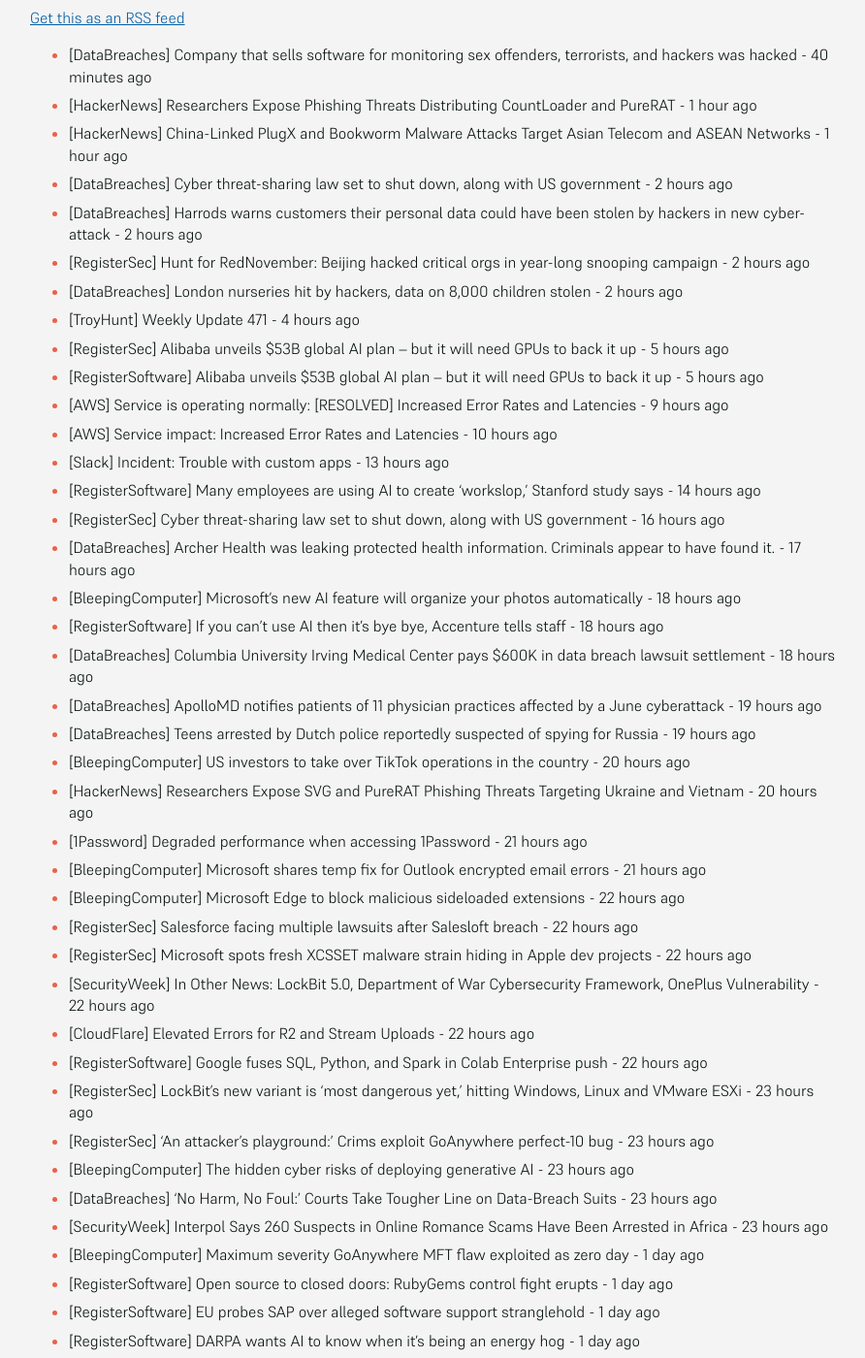
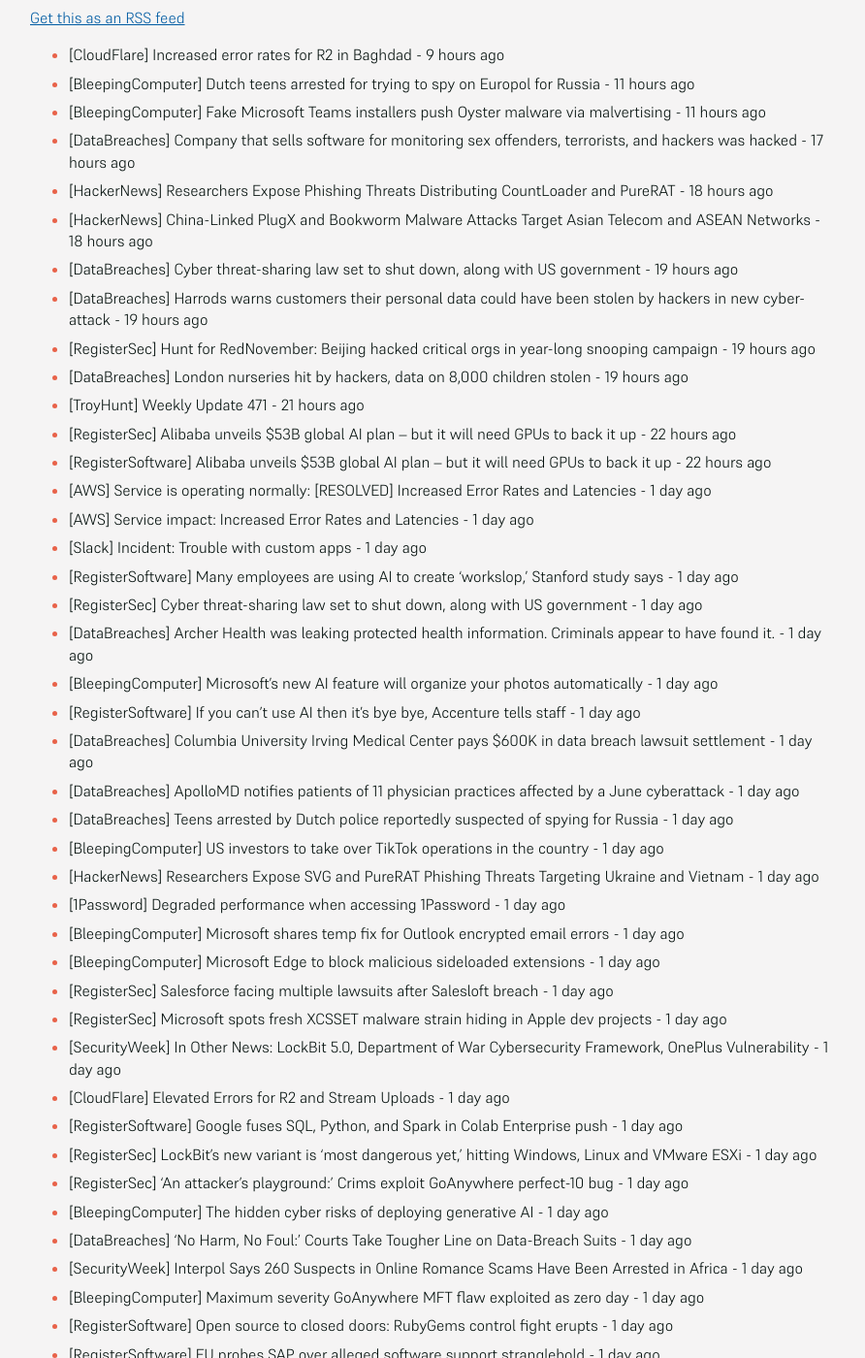
Before and after one commit to SecOpsNews/news, a Jekyll site: the page built from index.md, in a window 1280 px wide and 1400 px high, scrolled down 229 px. Shown: the whole window at 97% size, without its empty margins (193-1085 px from the left). Built offline with Jekyll 4.4.1, drawn with Linux system fonts in a browser that asks for light colours; some of the changed text lies outside the part shown.

Commit message:
New Feed

```diff
--- a/index.md
+++ b/index.md
@@ -9,42 +9,45 @@ description: Latest Updates
 
 <!-- SecOps start -->
 
-- [DataBreaches] Company that sells software for monitoring sex offenders, terrorists, and hackers was hacked - 40 minutes ago
-- [HackerNews] Researchers Expose Phishing Threats Distributing CountLoader and PureRAT - 1 hour ago
-- [HackerNews] China-Linked PlugX and Bookworm Malware Attacks Target Asian Telecom and ASEAN Networks - 1 hour ago
-- [DataBreaches] Cyber threat-sharing law set to shut down, along with US government - 2 hours ago
-- [DataBreaches] Harrods warns customers their personal data could have been stolen by hackers in new cyber-attack - 2 hours ago
-- [RegisterSec] Hunt for RedNovember: Beijing hacked critical orgs in year-long snooping campaign - 2 hours ago
-- [DataBreaches] London nurseries hit by hackers, data on 8,000 children stolen - 2 hours ago
-- [TroyHunt] Weekly Update 471 - 4 hours ago
-- [RegisterSec] Alibaba unveils $53B global AI plan – but it will need GPUs to back it up - 5 hours ago
-- [RegisterSoftware] Alibaba unveils $53B global AI plan – but it will need GPUs to back it up - 5 hours ago
-- [AWS] Service is operating normally: [RESOLVED] Increased Error Rates and Latencies - 9 hours ago
-- [AWS] Service impact: Increased Error Rates and Latencies - 10 hours ago
-- [Slack] Incident: Trouble with custom apps - 13 hours ago
-- [RegisterSoftware] Many employees are using AI to create 'workslop,' Stanford study says - 14 hours ago
-- [RegisterSec] Cyber threat-sharing law set to shut down, along with US government - 16 hours ago
-- [DataBreaches] Archer Health was leaking protected health information. Criminals appear to have found it. - 17 hours ago
-- [BleepingComputer] Microsoft’s new AI feature will organize your photos automatically - 18 hours ago
-- [RegisterSoftware] If you can't use AI then it's bye bye, Accenture tells staff - 18 hours ago
-- [DataBreaches] Columbia University Irving Medical Center pays $600K in data breach lawsuit settlement - 18 hours ago
-- [DataBreaches] ApolloMD notifies patients of 11 physician practices affected by a June cyberattack - 19 hours ago
-- [DataBreaches] Teens arrested by Dutch police reportedly suspected of spying for Russia - 19 hours ago
-- [BleepingComputer] US investors to take over TikTok operations in the country - 20 hours ago
-- [HackerNews] Researchers Expose SVG and PureRAT Phishing Threats Targeting Ukraine and Vietnam - 20 hours ago
-- [1Password] Degraded performance when accessing 1Password - 21 hours ago
-- [BleepingComputer] Microsoft shares temp fix for Outlook encrypted email errors - 21 hours ago
-- [BleepingComputer] Microsoft Edge to block malicious sideloaded extensions - 22 hours ago
-- [RegisterSec] Salesforce facing multiple lawsuits after Salesloft breach - 22 hours ago
-- [RegisterSec] Microsoft spots fresh XCSSET malware strain hiding in Apple dev projects - 22 hours ago
-- [SecurityWeek] In Other News: LockBit 5.0, Department of War Cybersecurity Framework, OnePlus Vulnerability - 22 hours ago
-- [CloudFlare] Elevated Errors for R2 and Stream Uploads - 22 hours ago
-- [RegisterSoftware] Google fuses SQL, Python, and Spark in Colab Enterprise push - 22 hours ago
-- [RegisterSec] LockBit's new variant is 'most dangerous yet,' hitting Windows, Linux and VMware ESXi - 23 hours ago
-- [RegisterSec] ‘An attacker's playground:’ Crims exploit GoAnywhere perfect-10 bug - 23 hours ago
-- [BleepingComputer] The hidden cyber risks of deploying generative AI - 23 hours ago
-- [DataBreaches] ‘No Harm, No Foul:’ Courts Take Tougher Line on Data-Breach Suits - 23 hours ago
-- [SecurityWeek] Interpol Says 260 Suspects in Online Romance Scams Have Been Arrested in Africa - 23 hours ago
+- [CloudFlare] Increased error rates for R2 in Baghdad - 9 hours ago
+- [BleepingComputer] Dutch teens arrested for trying to spy on Europol for Russia - 11 hours ago
+- [BleepingComputer] Fake Microsoft Teams installers push Oyster malware via malvertising - 11 hours ago
+- [DataBreaches] Company that sells software for monitoring sex offenders, terrorists, and hackers was hacked - 17 hours ago
+- [HackerNews] Researchers Expose Phishing Threats Distributing CountLoader and PureRAT - 18 hours ago
+- [HackerNews] China-Linked PlugX and Bookworm Malware Attacks Target Asian Telecom and ASEAN Networks - 18 hours ago
+- [DataBreaches] Cyber threat-sharing law set to shut down, along with US government - 19 hours ago
+- [DataBreaches] Harrods warns customers their personal data could have been stolen by hackers in new cyber-attack - 19 hours ago
+- [RegisterSec] Hunt for RedNovember: Beijing hacked critical orgs in year-long snooping campaign - 19 hours ago
+- [DataBreaches] London nurseries hit by hackers, data on 8,000 children stolen - 19 hours ago
+- [TroyHunt] Weekly Update 471 - 21 hours ago
+- [RegisterSec] Alibaba unveils $53B global AI plan – but it will need GPUs to back it up - 22 hours ago
+- [RegisterSoftware] Alibaba unveils $53B global AI plan – but it will need GPUs to back it up - 22 hours ago
+- [AWS] Service is operating normally: [RESOLVED] Increased Error Rates and Latencies - 1 day ago
+- [AWS] Service impact: Increased Error Rates and Latencies - 1 day ago
+- [Slack] Incident: Trouble with custom apps - 1 day ago
+- [RegisterSoftware] Many employees are using AI to create 'workslop,' Stanford study says - 1 day ago
+- [RegisterSec] Cyber threat-sharing law set to shut down, along with US government - 1 day ago
+- [DataBreaches] Archer Health was leaking protected health information. Criminals appear to have found it. - 1 day ago
+- [BleepingComputer] Microsoft’s new AI feature will organize your photos automatically - 1 day ago
+- [RegisterSoftware] If you can't use AI then it's bye bye, Accenture tells staff - 1 day ago
+- [DataBreaches] Columbia University Irving Medical Center pays $600K in data breach lawsuit settlement - 1 day ago
+- [DataBreaches] ApolloMD notifies patients of 11 physician practices affected by a June cyberattack - 1 day ago
+- [DataBreaches] Teens arrested by Dutch police reportedly suspected of spying for Russia - 1 day ago
+- [BleepingComputer] US investors to take over TikTok operations in the country - 1 day ago
+- [HackerNews] Researchers Expose SVG and PureRAT Phishing Threats Targeting Ukraine and Vietnam - 1 day ago
+- [1Password] Degraded performance when accessing 1Password - 1 day ago
+- [BleepingComputer] Microsoft shares temp fix for Outlook encrypted email errors - 1 day ago
+- [BleepingComputer] Microsoft Edge to block malicious sideloaded extensions - 1 day ago
+- [RegisterSec] Salesforce facing multiple lawsuits after Salesloft breach - 1 day ago
+- [RegisterSec] Microsoft spots fresh XCSSET malware strain hiding in Apple dev projects - 1 day ago
+- [SecurityWeek] In Other News: LockBit 5.0, Department of War Cybersecurity Framework, OnePlus Vulnerability - 1 day ago
+- [CloudFlare] Elevated Errors for R2 and Stream Uploads - 1 day ago
+- [RegisterSoftware] Google fuses SQL, Python, and Spark in Colab Enterprise push - 1 day ago
+- [RegisterSec] LockBit's new variant is 'most dangerous yet,' hitting Windows, Linux and VMware ESXi - 1 day ago
+- [RegisterSec] ‘An attacker's playground:’ Crims exploit GoAnywhere perfect-10 bug - 1 day ago
+- [BleepingComputer] The hidden cyber risks of deploying generative AI - 1 day ago
+- [DataBreaches] ‘No Harm, No Foul:’ Courts Take Tougher Line on Data-Breach Suits - 1 day ago
+- [SecurityWeek] Interpol Says 260 Suspects in Online Romance Scams Have Been Arrested in Africa - 1 day ago
 - [BleepingComputer] Maximum severity GoAnywhere MFT flaw exploited as zero day - 1 day ago
 - [RegisterSoftware] Open source to closed doors: RubyGems control fight erupts - 1 day ago
 - [RegisterSoftware] EU probes SAP over alleged software support stranglehold - 1 day ago
@@ -101,50 +104,6 @@ description: Latest Updates
 - [CloudFlare] Cloudflare Workers Issues - 1 day ago
 - [RegisterSoftware] Just using open source software isn't radical any more. Europe needs to dig deeper - 1 day ago
 - [SecurityWeek] Cisco Firewall Zero-Days Exploited in China-Linked ArcaneDoor Attacks - 1 day ago
-- [HackerNews] Cisco ASA Firewall Zero-Day Exploits Deploy RayInitiator and LINE VIPER Malware - 1 day ago
-- [AWS] Service is operating normally: [RESOLVED] SQS Increased API Error Rates - 1 day ago
-- [FullDisclosure] SEC Consult SA-20250925-0 :: Multiple Vulnerabilities in iMonitorSoft EAM employee monitoring #CVE-2025-10540 #CVE-2025-10541 #CVE-2025-10542 - 1 day ago
-- [RegisterSoftware] Google to merge Android and ChromeOS in 2026, because AI - 1 day ago
-- [FullDisclosure] xpra server information disclosure - 1 day ago
-- [FullDisclosure] CyberDanube Security Research 20250909-0 | Cross-Site Scripting in Schneider ATV 630 - 1 day ago
-- [FullDisclosure] CyberDanube Security Research 20250919-0 | Multiple Vulnerabilities in Novakon P series - 1 day ago
-- [FullDisclosure] SEC Consult SA-20250923-0 :: Missing Certificate Validation leading to RCE in CleverControl employee monitoring software #CVE-2025-10548 - 1 day ago
-- [BleepingComputer] Microsoft warns of new XCSSET macOS malware variant targeting Xcode devs - 1 day ago
-- [AWS] Service impact: SQS Increased API Error Rates - 1 day ago
-- [DataBreaches] Judge orders release of teen accused in 2023 casino cyberattacks - 1 day ago
-- [AWS] Service impact: SQS Increased API Error Rates  - 1 day ago
-- [DataBreaches] Salesforce AI Hack Enabled CRM Data Theft - 1 day ago
-- [BleepingComputer] Unofficial Postmark MCP npm silently stole users' emails - 1 day ago
-- [RegisterSec] North Korea's Lazarus Group shares its malware with IT work scammers - 1 day ago
-- [RegisterSoftware] AI that once called itself MechaHitler will now be available to the US government for $0.42 - 1 day ago
-- [HackerNews] Vane Viper Generates 1 Trillion DNS Queries to Power Global Malware and Ad Fraud Network - 1 day ago
-- [HackerNews] Urgent: Cisco ASA Zero-Day Duo Under Attack; CISA Triggers Emergency Mitigation Directive - 1 day ago
-- [BleepingComputer] Microsoft will offer free Windows 10 extended security updates in Europe - 1 day ago
-- [BleepingComputer] CISA orders agencies to patch Cisco flaws exploited in zero-day attacks - 1 day ago
-- [BleepingComputer] Co-op says it lost $107 million after Scattered Spider attack - 1 day ago
-- [RegisterSec] Callous crims break into preschool network, publish toddlers' data - 1 day ago
-- [BleepingComputer] Cisco warns of ASA firewall zero-days exploited in attacks - 1 day ago
-- [RegisterSoftware] DARPA wants AI to know when it's being an energy hog - 1 day ago
-- [RegisterSoftware] Harness pitches AI agents as your new DevOps taskmasters - 1 day ago
-- [BleepingComputer] Amazon pays $2.5 billion to settle Prime memberships lawsuit - 1 day ago
-- [IT Governance] GDPR Foundation vs Awareness Training: which is right for your team? - 1 day ago
-- [SecurityWeek] Salesforce AI Hack Enabled CRM Data Theft - 1 day ago
-- [RegisterSoftware] DARPA amps up effort to make AI power-conscious - 1 day ago
-- [BleepingComputer] Malicious Rust packages on Crates.io steal crypto wallet keys - 1 day ago
-- [RegisterSoftware] EU probes SAP over alleged software support stranglehold - 1 day ago
-- [HackerNews] Salesforce Patches Critical ForcedLeak Bug Exposing CRM Data via AI Prompt Injection - 1 day ago
-- [CloudFlare] Dashboard Issues - 1 day ago
-- [RegisterSoftware] Open source to closed doors: RubyGems control fight erupts - 1 day ago
-- [BleepingComputer] How secure are passkeys, really? Here's what you need to know - 1 day ago
-- [SecurityWeek] PyPI Warns Users of Fresh Phishing Campaign - 1 day ago
-- [RegisterSoftware] Oracle saddles up with $18B debt amid AI infrastructure gamble - 2 days ago
-- [RegisterSoftware] Google reminds EU that Microsoft's cloudy licensing still stinks a year later - 2 days ago
-- [BleepingComputer] Microsoft will offer free Windows 10 security updates in Europe - 2 days ago
-- [BleepingComputer] Teen suspected of Vegas casino cyberattacks released to parents - 2 days ago
-- [SecurityWeek] Chinese Hackers Lurked Nearly 400 Days in Networks With Stealthy BrickStorm Malware - 2 days ago
-- [SecurityWeek] RTX Confirms Airport Services Hit by Ransomware - 2 days ago
-- [SecurityWeek] Chinese Cyberspies Hacked US Defense Contractors - 2 days ago
-- [HackerNews] North Korean Hackers Use New AkdoorTea Backdoor to Target Global Crypto Developers - 2 days ago
 - [DataBreaches] Russian-linked hackers appear to have launched a crippling cyberattack on Western New Mexico University - 5 months ago
 - [DataBreaches] SK Telecom vows to take full responsibility for damage from recent data leak - 5 months ago
 - [HackerNews] Storm-1977 Hits Education Clouds with AzureChecker, Deploys 200+ Crypto Mining Containers - 5 months ago
```
